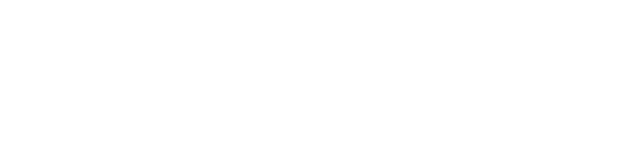
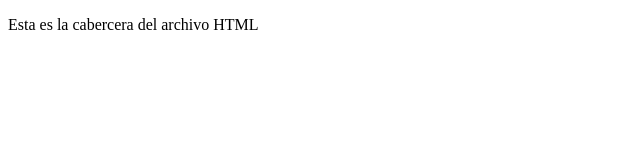
Before and after one commit to mjboxot/pruebaHTML, a plain HTML site: page index.html in a window 1280 px wide. Shown: the whole page, without its empty margins (0-640 px from the left). Drawn offline with Linux system fonts and the light colour scheme.

Commit message:
Se agrega la cabecera del archivo HTML inicial.

```diff
--- a/index.html
+++ b/index.html
@@ -19,7 +19,9 @@
                 <!--[if lt IE 7]>
             <p class="browsehappy">You are using an <strong>outdated</strong> browser. Please <a href="#">upgrade your browser</a> to improve your experience.</p>
         <![endif]-->
-
+        <header>
+            Esta es la cabercera del archivo HTML
+        </header>
         <script src="" async defer></script>
         </body>
 </html>
```
